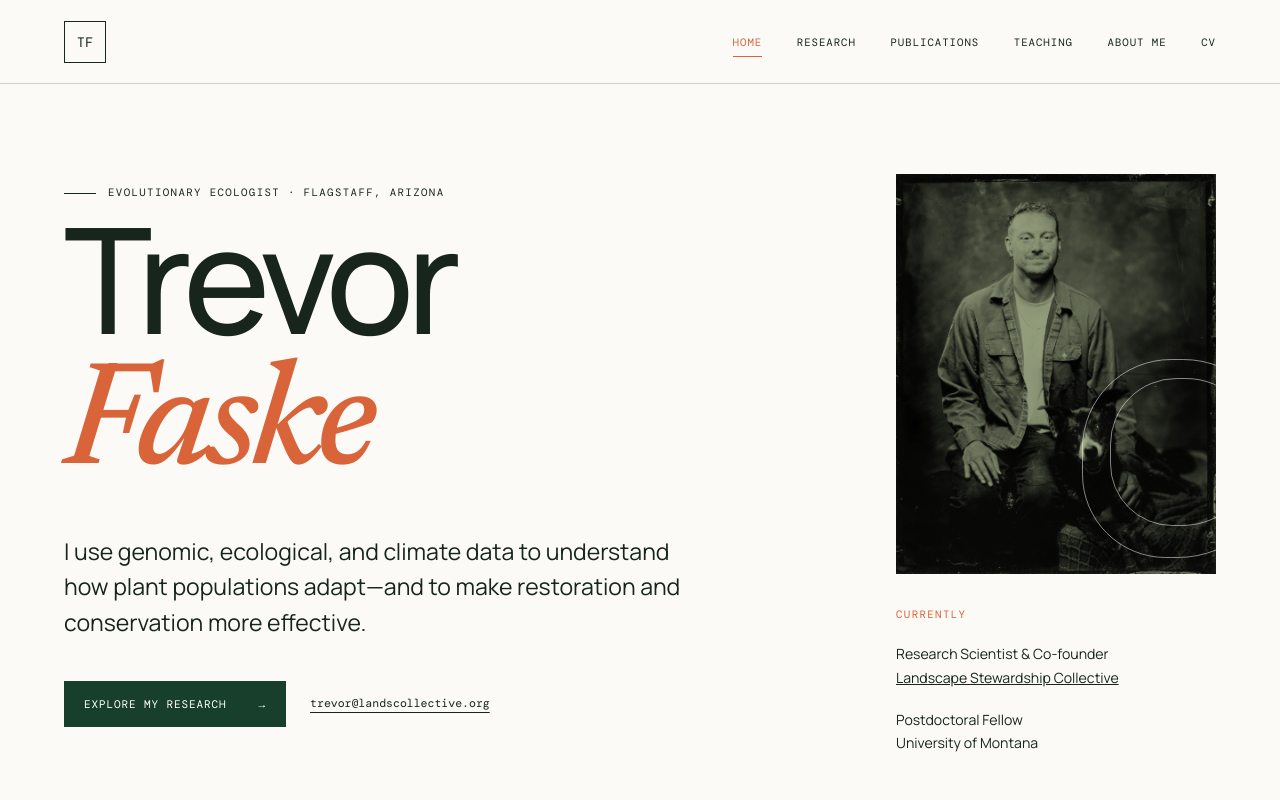
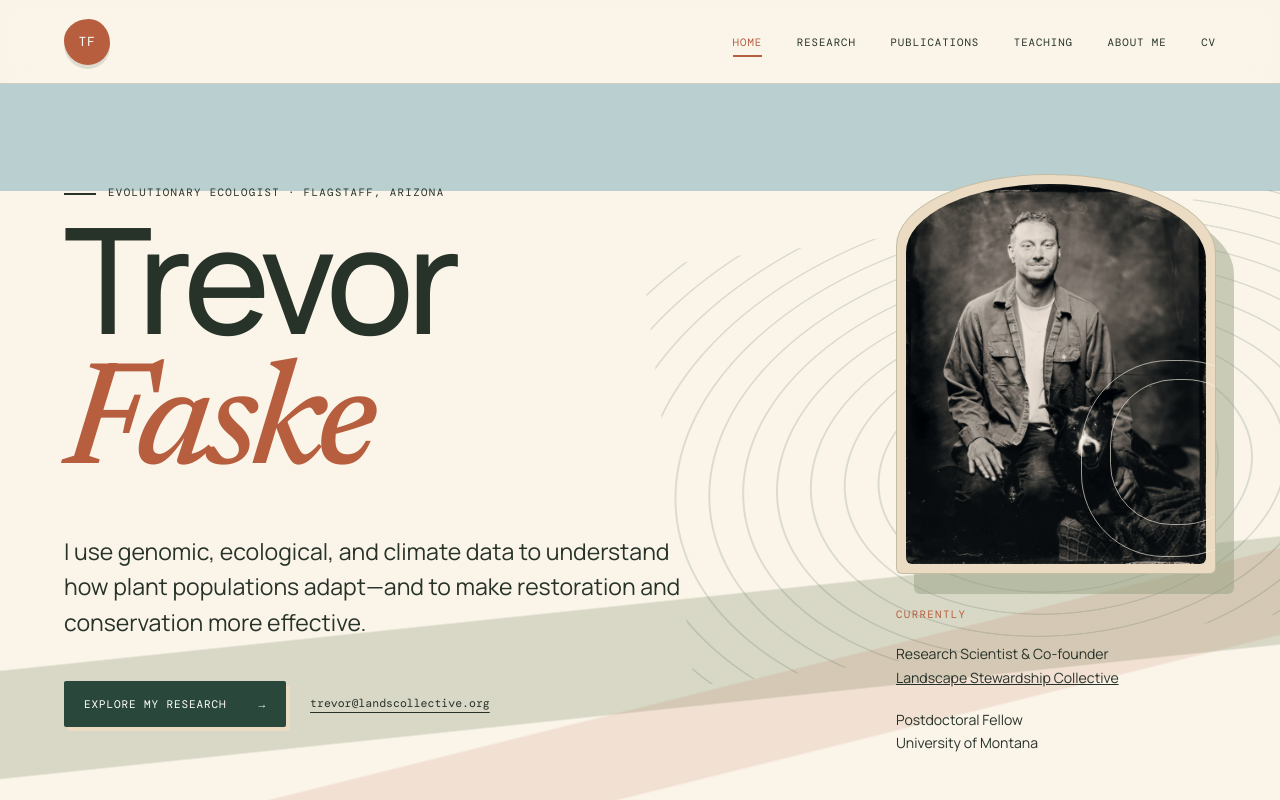
Before and after one commit to trevorfaske/trevorfaske.github.io, a React (Vite) app: page / in a window 1280 px wide. Shown: the top 800 px of the page. Built offline with nearby package versions, Linux system fonts and the light colour scheme.

Commit message:
Redesign site with Western landscape style

```diff
--- a/src/main.tsx
+++ b/src/main.tsx
@@ -80,7 +80,7 @@ function PageShell({ current, children }: { current: PageKey; children: ReactNod
           ))}
         </nav>
       </header>
-      <main>{children}</main>
+      <main className={`page page-${current}`}>{children}</main>
       <footer>
         <span>© {new Date().getFullYear()} Trevor Faske</span>
         <span>Ecology · Evolution · Conservation</span>
--- a/src/styles.css
+++ b/src/styles.css
@@ -1,90 +1,368 @@
-@import url('https://fonts.googleapis.com/css2?family=DM+Mono:wght@400;500&family=Manrope:wght@400;500;600&family=Newsreader:ital,opsz,wght@1,6..72,500&display=swap');
+@import url('https://fonts.googleapis.com/css2?family=DM+Mono:wght@400;500&family=Manrope:wght@400;500;600&family=Newsreader:ital,opsz,wght@0,6..72,500;1,6..72,500&display=swap');
 
-:root { --ink:#17251d; --forest:#173f2c; --moss:#a6b28c; --sand:#f2efe7; --paper:#fbfaf6; --line:#ccd1c3; --orange:#d9643a; font-family:"Manrope",sans-serif; color:var(--ink); background:var(--paper); font-synthesis:none; }
+:root {
+  --ink:#273229;
+  --pine:#29483b;
+  --pine-dark:#1d352c;
+  --sage:#929d7d;
+  --sage-light:#d7d8c3;
+  --sand:#eadbc2;
+  --paper:#faf4e9;
+  --line:#c9bba3;
+  --mesa:#b75e3e;
+  --sky:#b9cfd0;
+  --muted:#59665c;
+  font-family:"Manrope",sans-serif;
+  color:var(--ink);
+  background:var(--paper);
+  font-synthesis:none;
+}
+
 * { box-sizing:border-box; }
 html { scroll-behavior:smooth; }
-body { margin:0; min-width:320px; }
+body {
+  margin:0;
+  min-width:320px;
+  background:
+    linear-gradient(rgba(41,72,59,.025) 1px,transparent 1px),
+    var(--paper);
+  background-size:100% 32px;
+}
 a { color:inherit; }
-.site-header { min-height:84px; display:flex; align-items:center; justify-content:space-between; gap:2rem; max-width:1440px; margin:auto; padding:1rem 5vw; border-bottom:1px solid var(--line); }
-.wordmark { flex:0 0 auto; width:42px; height:42px; border:1px solid var(--ink); display:grid; place-items:center; font-family:"DM Mono",monospace; text-decoration:none; font-size:.86rem; }
+.page { overflow:hidden; }
+
+.site-header {
+  position:sticky;
+  top:0;
+  z-index:30;
+  min-height:84px;
+  display:flex;
+  align-items:center;
+  justify-content:space-between;
+  gap:2rem;
+  padding:1rem 5vw;
+  border-bottom:1px solid rgba(41,72,59,.22);
+  background:rgba(250,244,233,.92);
+  backdrop-filter:blur(14px);
+}
+.wordmark {
+  flex:0 0 auto;
+  width:46px;
+  height:46px;
+  display:grid;
+  place-items:center;
+  color:white;
+  background:var(--mesa);
+  border-radius:54% 46% 48% 52% / 46% 52% 48% 54%;
+  font-family:"DM Mono",monospace;
+  text-decoration:none;
+  font-size:.82rem;
+  letter-spacing:.04em;
+  box-shadow:0 4px 0 rgba(41,72,59,.14);
+}
 nav { display:flex; gap:clamp(.9rem,2.7vw,2.4rem); align-items:center; }
-nav a { position:relative; padding:.55rem 0; font-family:"DM Mono",monospace; text-transform:uppercase; font-size:.67rem; letter-spacing:.09em; text-decoration:none; white-space:nowrap; }
-nav a::after { content:""; position:absolute; left:0; right:0; bottom:0; height:1px; background:var(--orange); transform:scaleX(0); transform-origin:left; transition:transform .2s; }
-nav a:hover, nav a[aria-current="page"] { color:var(--orange); }
-nav a:hover::after, nav a[aria-current="page"]::after { transform:scaleX(1); }
-.eyebrow,.section-number,.aside-label { font-family:"DM Mono",monospace; text-transform:uppercase; letter-spacing:.13em; font-size:.67rem; }
-.eyebrow::before,.section-number::before { content:""; display:inline-block; width:32px; border-top:1px solid; margin-right:12px; vertical-align:middle; }
+nav a {
+  position:relative;
+  padding:.55rem 0;
+  font-family:"DM Mono",monospace;
+  text-transform:uppercase;
+  font-size:.67rem;
+  letter-spacing:.09em;
+  text-decoration:none;
+  white-space:nowrap;
+}
+nav a::after {
+  content:"";
+  position:absolute;
+  left:0;
+  right:0;
+  bottom:0;
+  height:2px;
+  background:var(--mesa);
+  transform:scaleX(0);
+  transform-origin:left;
+  transition:transform .2s;
+}
+nav a:hover,nav a[aria-current="page"] { color:var(--mesa); }
+nav a:hover::after,nav a[aria-current="page"]::after { transform:scaleX(1); }
+
+.eyebrow,.section-number,.aside-label {
+  font-family:"DM Mono",monospace;
+  text-transform:uppercase;
+  letter-spacing:.13em;
+  font-size:.67rem;
+}
+.eyebrow::before,.section-number::before {
+  content:"";
+  display:inline-block;
+  width:32px;
+  border-top:2px solid;
+  margin-right:12px;
+  vertical-align:middle;
+}
 h1,h2 { margin:0; font-weight:500; letter-spacing:-.052em; line-height:.94; }
-h1 em,h2 em { font-family:"Newsreader",serif; font-weight:500; color:var(--orange); }
+h1 em,h2 em { font-family:"Newsreader",serif; font-weight:500; color:var(--mesa); }
 p { line-height:1.65; }
-.hero { min-height:calc(100vh - 84px); display:grid; grid-template-columns:minmax(0,1.45fr) minmax(320px,.55fr); max-width:1440px; margin:auto; padding:7vw 5vw 5vw; gap:8vw; }
+
+.hero {
+  position:relative;
+  isolation:isolate;
+  min-height:calc(100vh - 84px);
+  display:grid;
+  grid-template-columns:minmax(0,1.4fr) minmax(320px,.6fr);
+  padding:7vw 5vw 6vw;
+  gap:8vw;
+  background:
+    linear-gradient(166deg,transparent 0 72%,rgba(183,94,62,.13) 72.2% 80%,transparent 80.2%),
+    linear-gradient(174deg,transparent 0 65%,rgba(146,157,125,.32) 65.2% 77%,transparent 77.2%),
+    linear-gradient(180deg,var(--sky) 0 14%,var(--paper) 14% 100%);
+}
+.hero::before {
+  content:"";
+  position:absolute;
+  z-index:-1;
+  width:min(56vw,760px);
+  aspect-ratio:1.7;
+  right:-8vw;
+  top:18%;
+  opacity:.42;
+  background:repeating-radial-gradient(ellipse at 55% 60%,transparent 0 16px,rgba(41,72,59,.35) 17px 18px,transparent 19px 34px);
+  transform:rotate(-7deg);
+}
+.hero::after {
+  content:"";
+  position:absolute;
+  z-index:-1;
+  left:0;
+  right:0;
+  bottom:0;
+  height:12px;
+  background:linear-gradient(90deg,var(--mesa) 0 22%,var(--sage) 22% 67%,var(--pine) 67%);
+}
+.hero-copy { position:relative; z-index:2; }
 .hero h1 { font-size:clamp(5.1rem,11.5vw,10.5rem); line-height:.88; }
 .intro { max-width:650px; font-size:clamp(1.15rem,1.8vw,1.55rem); line-height:1.55; margin:2.5rem 0; }
 .hero-links,.contact-links { display:flex; align-items:center; flex-wrap:wrap; gap:1.5rem; }
-.button { display:inline-flex; align-items:center; justify-content:space-between; gap:2rem; background:var(--forest); color:white; padding:1rem 1.25rem; text-decoration:none; font-family:"DM Mono",monospace; text-transform:uppercase; letter-spacing:.08em; font-size:.69rem; transition:transform .2s,background .2s; }
-.button:hover { transform:translateY(-2px); background:var(--orange); }
+.button {
+  display:inline-flex;
+  align-items:center;
+  justify-content:space-between;
+  gap:2rem;
+  background:var(--pine);
+  color:white;
+  padding:1rem 1.25rem;
+  border-radius:2px;
+  text-decoration:none;
+  font-family:"DM Mono",monospace;
+  text-transform:uppercase;
+  letter-spacing:.08em;
+  font-size:.69rem;
+  box-shadow:4px 4px 0 var(--sand);
+  transition:transform .2s,background .2s;
+}
+.button:hover { transform:translate(-2px,-2px); background:var(--mesa); }
 .text-link { font-family:"DM Mono",monospace; font-size:.72rem; text-underline-offset:5px; }
-.text-link:hover { color:var(--orange); }
-.hero-aside { align-self:end; font-size:.88rem; line-height:1.5; }
+.text-link:hover { color:var(--mesa); }
+.hero-aside { position:relative; z-index:2; align-self:end; font-size:.88rem; line-height:1.5; }
 .hero-aside p { margin:1.2rem 0; }
-.portrait-frame { position:relative; background:var(--moss); overflow:hidden; aspect-ratio:4/5; margin-bottom:2rem; }
-.portrait-frame img { width:100%; height:100%; object-fit:cover; filter:grayscale(1) contrast(1.04); mix-blend-mode:multiply; }
-.contour { position:absolute; border:1px solid rgba(255,255,255,.5); border-radius:48% 52% 55% 45%; width:62%; aspect-ratio:1; right:-20%; bottom:4%; }
+.portrait-frame {
+  position:relative;
+  padding:9px;
+  background:var(--sand);
+  overflow:hidden;
+  aspect-ratio:4/5;
+  margin-bottom:2rem;
+  border:1px solid rgba(41,72,59,.2);
+  border-radius:48% 52% 6px 6px / 18% 20% 6px 6px;
+  box-shadow:18px 20px 0 rgba(146,157,125,.48);
+}
+.portrait-frame img {
+  width:100%;
+  height:100%;
+  object-fit:cover;
+  border-radius:inherit;
+  filter:saturate(.82) contrast(1.03) sepia(.08);
+}
+.contour { position:absolute; border:1px solid rgba(250,244,233,.62); border-radius:48% 52% 55% 45%; width:62%; aspect-ratio:1; right:-20%; bottom:4%; }
 .contour-two { width:46%; right:-13%; bottom:12%; }
-.aside-label { color:var(--orange); }
-.home-index { display:grid; grid-template-columns:repeat(5,1fr); background:var(--sand); padding:0 5vw; }
-.home-index a { min-height:240px; padding:2rem; border-left:1px solid var(--line); display:grid; grid-template-columns:1fr auto; grid-template-rows:auto 1fr; text-decoration:none; transition:background .2s,color .2s; }
-.home-index a:last-child { border-right:1px solid var(--line); }
-.home-index a>span { color:var(--orange); font-family:"DM Mono",monospace; font-size:.68rem; }
+.aside-label { color:var(--mesa); }
+
+.home-index { display:grid; grid-template-columns:repeat(5,1fr); padding:0 5vw; background:var(--pine-dark); }
+.home-index a {
+  min-height:260px;
+  padding:2rem;
+  border-left:1px solid rgba(250,244,233,.25);
+  display:grid;
+  grid-template-columns:1fr auto;
+  grid-template-rows:auto 1fr;
+  text-decoration:none;
+  transition:background .2s,color .2s,transform .2s;
+}
+.home-index a:nth-child(1),.home-index a:nth-child(4) { background:var(--sand); }
+.home-index a:nth-child(2),.home-index a:nth-child(5) { background:var(--sage-light); }
+.home-index a:nth-child(3) { background:var(--sky); }
+.home-index a:last-child { border-right:1px solid rgba(250,244,233,.25); }
+.home-index a>span { color:var(--mesa); font-family:"DM Mono",monospace; font-size:.68rem; }
 .home-index a>span:last-child { text-align:right; }
 .home-index h2 { grid-column:1/-1; align-self:end; font-size:clamp(1.8rem,3vw,3rem); }
-.home-index a:hover { background:var(--forest); color:white; }
-.page-intro { min-height:560px; padding:7rem 5vw 6rem; background:var(--sand); }
-.page-intro>* { max-width:1296px; margin-left:auto; margin-right:auto; }
+.home-index a:hover { position:relative; z-index:2; color:white; background:var(--pine); transform:translateY(-8px); }
+
+.page-intro {
+  position:relative;
+  isolation:isolate;
+  min-height:560px;
+  padding:7rem 5vw 6rem;
+  background:var(--sand);
+}
+.page-intro::after {
+  content:"";
+  position:absolute;
+  z-index:-1;
+  top:-12%;
+  right:-8%;
+  width:min(55vw,780px);
+  aspect-ratio:1.5;
+  opacity:.36;
+  background:repeating-radial-gradient(ellipse at 60% 50%,transparent 0 18px,rgba(41,72,59,.36) 19px 20px,transparent 21px 38px);
+  transform:rotate(6deg);
+}
+.page-research .page-intro { background:linear-gradient(155deg,var(--sage-light) 0 60%,var(--sand) 60.2%); }
+.page-publications .page-intro { background:linear-gradient(165deg,var(--sky) 0 52%,var(--sand) 52.2%); }
+.page-teaching .page-intro { background:linear-gradient(158deg,var(--sand) 0 58%,var(--sage-light) 58.2%); }
+.page-about .page-intro { background:linear-gradient(164deg,var(--sage-light) 0 34%,var(--sand) 34.2%); }
+.page-intro>* { position:relative; max-width:1296px; margin-left:auto; margin-right:auto; }
 .page-intro-grid { display:grid; grid-template-columns:minmax(0,1.7fr) minmax(280px,.55fr); gap:8vw; align-items:end; margin-top:6rem; }
 .page-intro h1 { font-size:clamp(4rem,8vw,8.7rem); }
-.page-intro-grid>p { color:#536158; font-size:1rem; margin:0 0 .7rem; }
+.page-intro-grid>p { color:var(--muted); font-size:1rem; margin:0 0 .7rem; }
+
 .research-cards { display:grid; grid-template-columns:repeat(3,1fr); max-width:1440px; margin:auto; padding:7rem 5vw; }
-.research-cards article { min-height:360px; padding:1rem 3rem 1rem 0; border-top:1px solid var(--line); border-right:1px solid var(--line); }
+.research-cards article {
+  position:relative;
+  min-height:380px;
+  padding:1.5rem 3rem 1rem 0;
+  border-top:5px solid var(--mesa);
+  border-right:1px solid var(--line);
+}
+.research-cards article:nth-child(2) { border-top-color:var(--sage); }
+.research-cards article:nth-child(3) { border-top-color:var(--sky); }
 .research-cards article+article { padding-left:3rem; }
 .research-cards article:last-child { border-right:0; }
-.research-cards span,.pub-meta,.course-list>article>span { color:var(--orange); font-family:"DM Mono",monospace; font-size:.68rem; }
+.research-cards span,.pub-meta,.course-list>article>span { color:var(--mesa); font-family:"DM Mono",monospace; font-size:.68rem; }
 .research-cards h2 { font-size:clamp(2rem,3vw,3.1rem); margin:4rem 0 1.4rem; }
-.research-cards p,.feature-band>p:last-child,.course-list p,.about-copy p { color:#536158; font-size:.95rem; }
-.feature-band { padding:8rem 5vw; background:var(--forest); color:white; }
-.feature-band>* { max-width:1296px; margin-left:auto; margin-right:auto; }
+.research-cards p,.feature-band>p:last-child,.course-list p,.about-copy p { color:var(--muted); font-size:.95rem; }
+
+.feature-band {
+  position:relative;
+  isolation:isolate;
+  overflow:hidden;
+  padding:8rem 5vw;
+  background:var(--pine-dark);
+  color:white;
+}
+.feature-band::before {
+  content:"";
+  position:absolute;
+  z-index:-1;
+  inset:0;
+  opacity:.24;
+  background:
+    repeating-radial-gradient(ellipse at 95% 100%,transparent 0 24px,var(--sand) 25px 26px,transparent 27px 50px),
+    linear-gradient(168deg,transparent 0 72%,var(--mesa) 72.2%);
+}
+.feature-band>* { position:relative; max-width:1296px; margin-left:auto; margin-right:auto; }
 .feature-band h2 { font-size:clamp(3.5rem,7vw,7rem); max-width:1100px; margin-top:4rem; }
-.feature-band>p:last-child { color:#bdcbbf; max-width:620px; margin-top:3rem; margin-right:calc((100% - min(1296px,90vw)) / 2); }
+.feature-band>p:last-child { color:#c7d1c7; max-width:620px; margin-top:3rem; margin-right:calc((100% - min(1296px,90vw)) / 2); }
+
 .publication-section { padding:7rem 5vw 8rem; max-width:1440px; margin:auto; }
 .section-heading { display:flex; align-items:center; justify-content:space-between; gap:2rem; margin-bottom:3rem; }
 .publication-group+.publication-group { margin-top:7rem; }
 .publication-group-title { font-size:clamp(2.7rem,5vw,5rem); margin-bottom:3rem; }
-.citation-list { margin:0; padding:2rem 0 0 3.5rem; border-top:1px solid var(--line); }
+.citation-list { margin:0; padding:2rem 0 0 3.5rem; border-top:5px solid var(--mesa); }
+.publication-group:nth-child(2) .citation-list { border-top-color:var(--sage); }
 .citation-list li { padding:0 0 1.35rem .65rem; font-size:.96rem; line-height:1.65; }
-.citation-list li::marker { color:var(--orange); font-family:"DM Mono",monospace; font-size:.72rem; }
+.citation-list li::marker { color:var(--mesa); font-family:"DM Mono",monospace; font-size:.72rem; }
 .citation-list cite,.citation-list em { font-family:"Newsreader",serif; font-size:1.06em; }
-.citation-list a { color:var(--orange); text-underline-offset:4px; }
+.citation-list a { color:var(--mesa); text-underline-offset:4px; }
 .citation-award { display:inline-block; margin-left:.35rem; }
+
 .course-list { max-width:1296px; margin:auto; padding:7rem 5vw; }
-.course-list article { display:grid; grid-template-columns:150px minmax(0,1fr); gap:3rem; padding:2.5rem 0; border-top:1px solid var(--line); }
+.course-list article { display:grid; grid-template-columns:150px minmax(0,1fr); gap:3rem; padding:2.7rem 1.5rem; border-top:1px solid var(--line); transition:background .2s; }
+.course-list article:nth-child(odd) { background:rgba(215,216,195,.3); }
 .course-list article:last-child { border-bottom:1px solid var(--line); }
+.course-list article:hover { background:rgba(185,207,208,.34); }
 .course-list h2 { font-size:clamp(2rem,4vw,4rem); margin-bottom:1rem; }
 .course-list p { max-width:640px; margin:0; }
-.teaching-band { background:#dfe3d3; color:var(--ink); }
-.teaching-band>p:last-child { color:#536158; }
+.teaching-band { background:var(--sky); color:var(--ink); }
+.teaching-band::before { opacity:.22; background:repeating-radial-gradient(ellipse at 95% 100%,transparent 0 24px,var(--pine) 25px 26px,transparent 27px 50px); }
+.teaching-band>p:last-child { color:var(--muted); }
+
 .about-grid { display:grid; grid-template-columns:minmax(280px,.65fr) minmax(0,1.35fr); gap:8vw; max-width:1296px; margin:auto; padding:7rem 5vw 9rem; align-items:start; }
 .about-portrait { margin:0; }
 .about-copy>p { font-size:clamp(1rem,1.7vw,1.3rem); max-width:760px; margin:0 0 2rem; }
-.about-copy dl { margin:4rem 0 0; border-top:1px solid var(--line); }
+.about-copy dl { margin:4rem 0 0; border-top:5px solid var(--sage); }
 .about-copy dl div { display:grid; grid-template-columns:140px 1fr; gap:2rem; padding:1.3rem 0; border-bottom:1px solid var(--line); }
-.about-copy dt { color:var(--orange); font-family:"DM Mono",monospace; font-size:.66rem; text-transform:uppercase; }
+.about-copy dt { color:var(--mesa); font-family:"DM Mono",monospace; font-size:.66rem; text-transform:uppercase; }
 .about-copy dd { margin:0; font-size:.9rem; line-height:1.6; }
-.contact { background:var(--forest); color:white; padding:8rem 5vw; }
-.contact>* { max-width:1296px; margin-left:auto; margin-right:auto; }
+
+.contact { position:relative; overflow:hidden; background:var(--pine); color:white; padding:8rem 5vw; }
+.contact::after {
+  content:"";
+  position:absolute;
+  width:45vw;
+  aspect-ratio:1;
+  right:-12vw;
+  bottom:-24vw;
+  border:8vw solid rgba(234,219,194,.08);
+  border-radius:50%;
+}
+.contact>* { position:relative; z-index:1; max-width:1296px; margin-left:auto; margin-right:auto; }
 .contact h2 { font-size:clamp(3.2rem,7vw,7rem); max-width:1200px; margin-top:4rem; margin-bottom:5rem; }
-.button-light { background:var(--sand); color:var(--forest); }
+.button-light { background:var(--sand); color:var(--pine); box-shadow:4px 4px 0 var(--mesa); }
 .contact-links>a:not(.button) { font-family:"DM Mono",monospace; font-size:.7rem; text-underline-offset:5px; }
-footer { background:var(--forest); color:#aec3b5; border-top:1px solid #42604d; padding:1.5rem 5vw; display:flex; justify-content:space-between; font-family:"DM Mono",monospace; font-size:.62rem; text-transform:uppercase; letter-spacing:.09em; }
-@media (max-width:850px) { .site-header{align-items:flex-start}.site-header nav{display:grid;grid-template-columns:repeat(3,auto);gap:.25rem 1.2rem}.hero{grid-template-columns:1fr;padding-top:5rem}.hero-aside{display:grid;grid-template-columns:1fr 1fr;gap:1rem}.portrait-frame{grid-row:1/3}.home-index{grid-template-columns:repeat(2,1fr)}.home-index a:nth-child(3){border-top:1px solid var(--line)}.home-index a:nth-child(4){border-top:1px solid var(--line)}.page-intro-grid{grid-template-columns:1fr;margin-top:4rem}.page-intro{min-height:auto}.research-cards{grid-template-columns:1fr}.research-cards article,.research-cards article+article{min-height:auto;padding:2rem 0 3rem;border-right:0;border-bottom:1px solid var(--line)}.research-cards h2{margin:2rem 0 1rem}.publication{grid-template-columns:100px 1fr}.publication p,.pub-arrow{display:none}.about-grid{grid-template-columns:1fr}.about-portrait{max-width:520px}.feature-band>p:last-child{margin-left:0}.contact{padding-top:5rem;padding-bottom:5rem}.contact h2{margin:3rem 0 4rem} }
-@media (max-width:560px) { .site-header{min-height:70px;display:block}.wordmark{margin-bottom:1rem}.site-header nav{grid-template-columns:repeat(3,1fr);gap:.2rem 1rem}.site-header nav a{font-size:.61rem}.hero{min-height:auto}.hero h1{font-size:4.7rem}.hero-aside{display:block}.portrait-frame{max-height:420px}.home-index{grid-template-columns:1fr}.home-index a{min-height:160px;border-right:1px solid var(--line);border-top:1px solid var(--line)}.page-intro{padding-top:5rem}.page-intro h1{font-size:3.6rem}.publication{grid-template-columns:1fr;gap:.8rem}.pub-meta{order:2}.course-list article{grid-template-columns:1fr;gap:1rem}.hero-links,.contact-links{align-items:flex-start;flex-direction:column}.about-copy dl div{grid-template-columns:1fr;gap:.6rem}footer{gap:1rem;flex-direction:column} }
-@media (prefers-reduced-motion:reduce){html{scroll-behavior:auto}.button,nav a::after{transition:none}}
+footer { background:var(--pine-dark); color:#c0cec3; border-top:1px solid #506c5c; padding:1.5rem 5vw; display:flex; justify-content:space-between; font-family:"DM Mono",monospace; font-size:.62rem; text-transform:uppercase; letter-spacing:.09em; }
+
+@media (max-width:850px) {
+  .site-header { align-items:flex-start; }
+  .site-header nav { display:grid; grid-template-columns:repeat(3,auto); gap:.25rem 1.2rem; }
+  .hero { grid-template-columns:1fr; padding-top:5rem; }
+  .hero-aside { display:grid; grid-template-columns:1fr 1fr; gap:1rem; }
+  .portrait-frame { grid-row:1/3; }
+  .home-index { grid-template-columns:repeat(2,1fr); }
+  .home-index a { border-top:1px solid rgba(41,72,59,.18); }
+  .page-intro-grid { grid-template-columns:1fr; margin-top:4rem; }
+  .page-intro { min-height:auto; }
+  .research-cards { grid-template-columns:1fr; }
+  .research-cards article,.research-cards article+article { min-height:auto; padding:2rem 0 3rem; border-right:0; border-bottom:1px solid var(--line); }
+  .research-cards h2 { margin:2rem 0 1rem; }
+  .about-grid { grid-template-columns:1fr; }
+  .about-portrait { max-width:520px; }
+  .feature-band>p:last-child { margin-left:0; }
+  .contact { padding-top:5rem; padding-bottom:5rem; }
+  .contact h2 { margin:3rem 0 4rem; }
+}
+
+@media (max-width:560px) {
+  .site-header { min-height:70px; display:block; }
+  .wordmark { margin-bottom:1rem; }
+  .site-header nav { grid-template-columns:repeat(3,1fr); gap:.2rem 1rem; }
+  .site-header nav a { font-size:.61rem; }
+  .hero { min-height:auto; }
+  .hero h1 { font-size:4.7rem; }
+  .hero-aside { display:block; }
+  .portrait-frame { max-height:420px; }
+  .home-index { grid-template-columns:1fr; }
+  .home-index a { min-height:160px; border-right:1px solid rgba(41,72,59,.18); }
+  .home-index a:hover { transform:none; }
+  .page-intro { padding-top:5rem; }
+  .page-intro h1 { font-size:3.6rem; }
+  .citation-list { padding-left:2rem; }
+  .course-list article { grid-template-columns:1fr; gap:1rem; padding-left:0; padding-right:0; }
+  .hero-links,.contact-links { align-items:flex-start; flex-direction:column; }
+  .about-copy dl div { grid-template-columns:1fr; gap:.6rem; }
+  footer { gap:1rem; flex-direction:column; }
+}
+
+@media (prefers-reduced-motion:reduce) {
+  html { scroll-behavior:auto; }
+  .button,nav a::after,.home-index a,.course-list article { transition:none; }
+}
```
